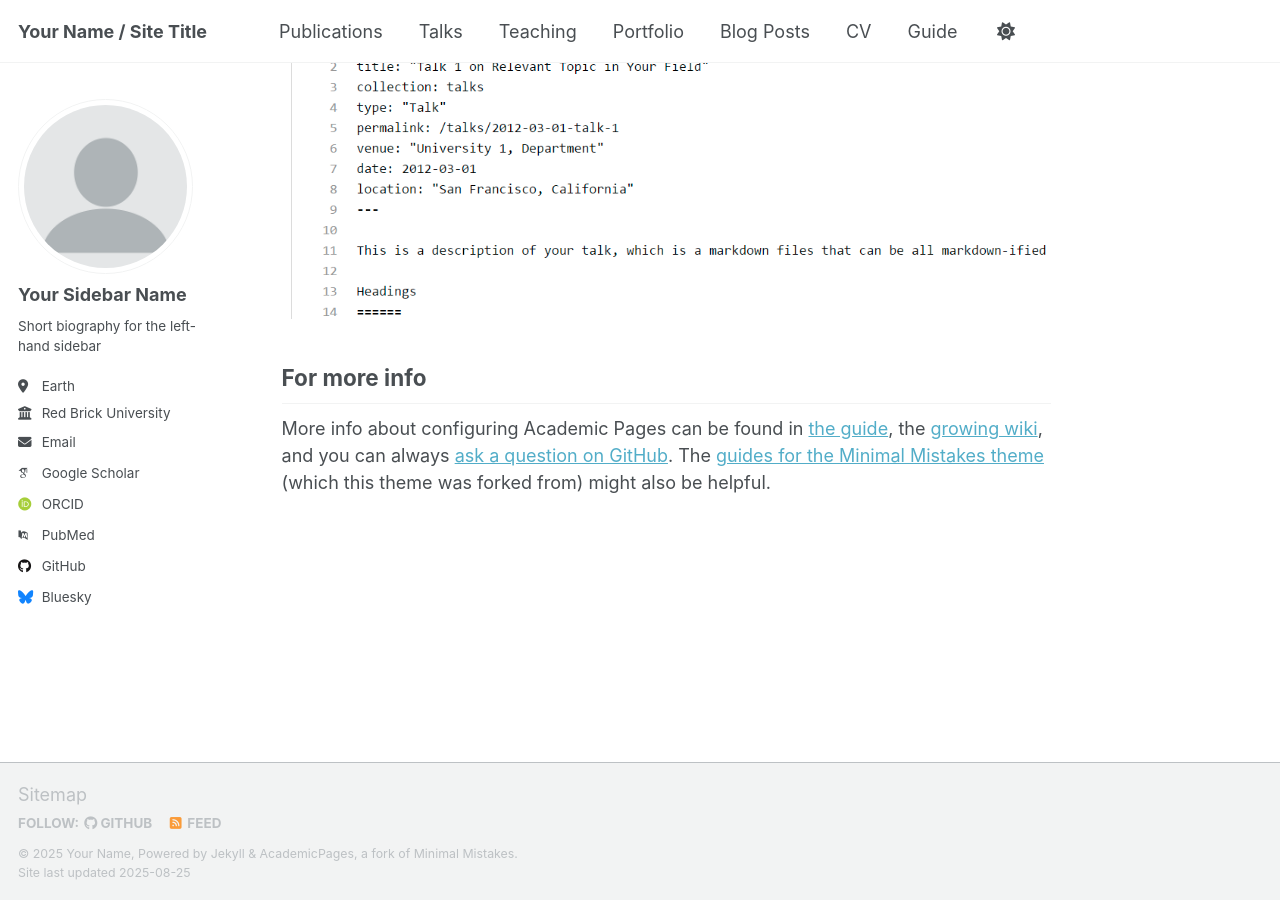
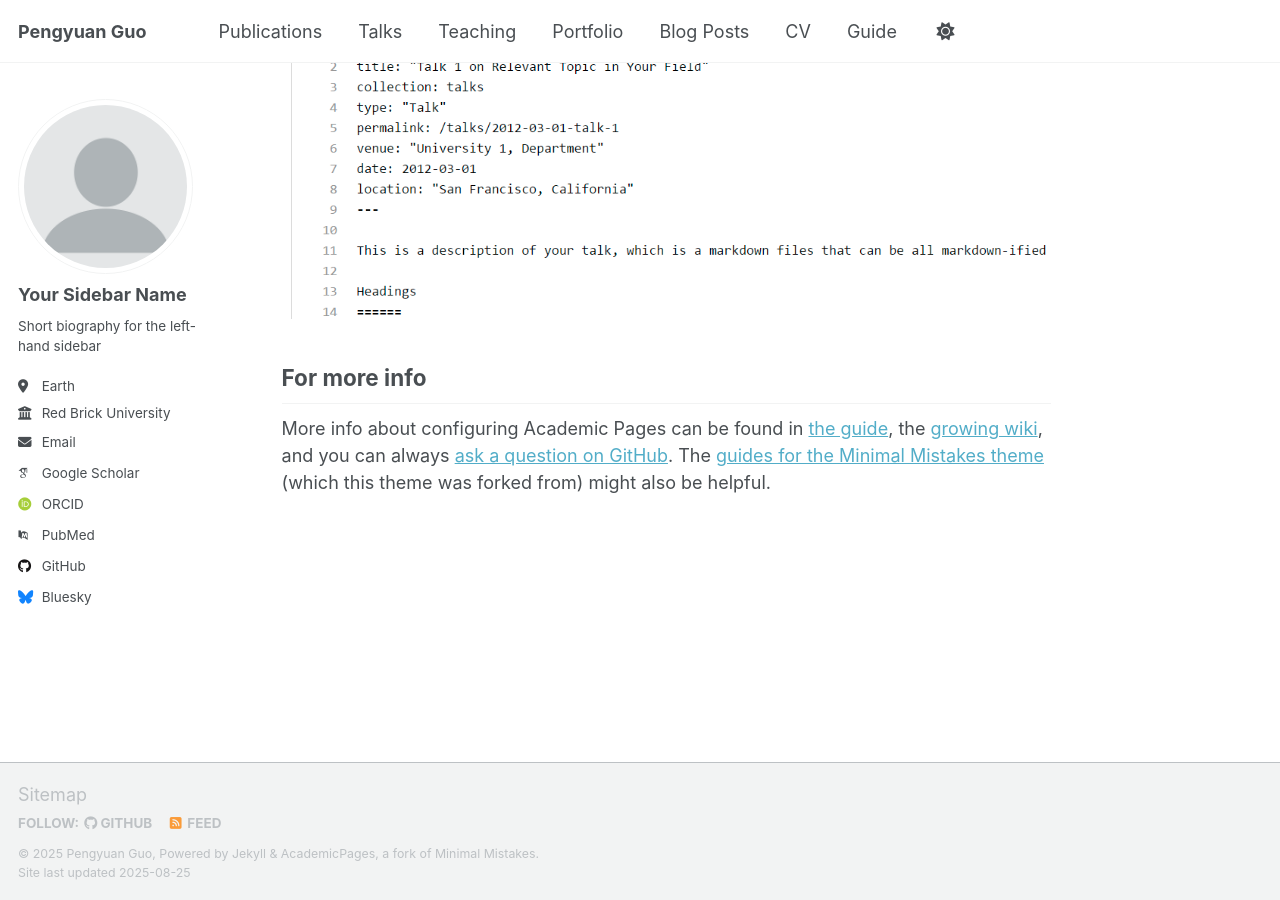
Before and after one commit to PengyuanGuo/pengyuanguo.github.io, a Jekyll site: the page built from _pages/about.md, in a window 1280 px wide and 900 px high, scrolled down 2880 px. Built offline with Jekyll 4.4.1, drawn with Linux system fonts in a browser that asks for light colours; some web fonts are replaced; a script that is not in the unit is left out.

Commit message:
initial site

```diff
--- a/_config.yml
+++ b/_config.yml
@@ -9,10 +9,10 @@
 # Basic Site Settings
 locale                   : "en-US"
 site_theme               : "default" # Currently available options are "default", "air"
-title                    : "Your Name / Site Title"
+title                    : "Pengyuan Guo"
 title_separator          : "-"
-name                     : &name "Your Name"
-description              : &description "personal description"
+name                     : &name "Pengyuan Guo"
+description              : &description "M.S. student in Robotics at Purdue University"
 url                      : https://academicpages.github.io # the base hostname & protocol for your site e.g. "https://[your GitHub username].github.io" or if you already have some other page hosted on Github then use "https://[your GitHub username].github.io/[Your Repo Name]"
 baseurl                  : "" # the subpath of your site, e.g. "/blog"
 repository               : "academicpages/academicpages.github.io"
@@ -29,7 +29,7 @@ author:
   location         : "Earth"
   employer         : "Red Brick University"
   uri              : # URL
-  email            : "none@example.org"
+  email            : "guo46@purdue.edu"
 
   # Academic websites
   academia         : # URL
```
